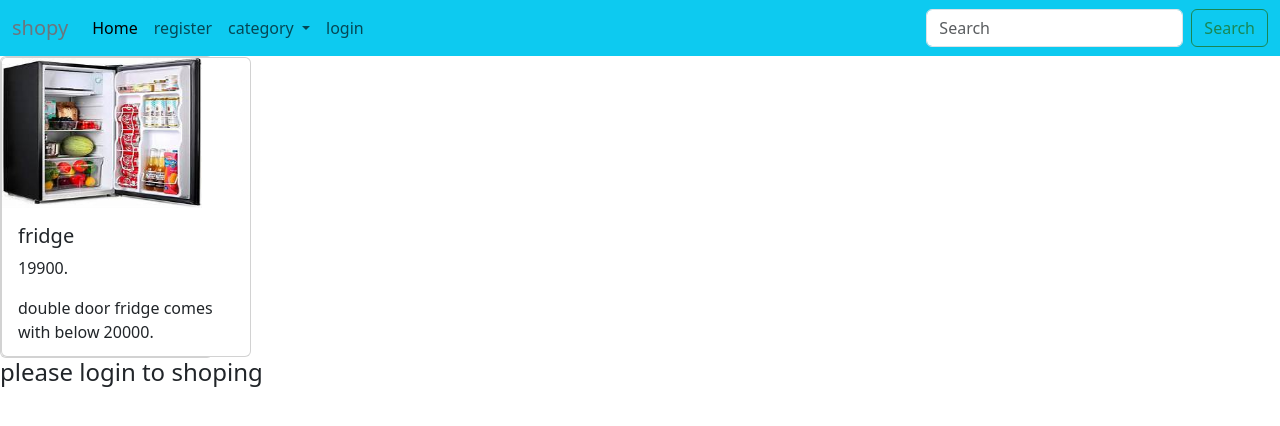
After one commit to Sreeragtv007/shoping-webapp, a Django app: page /product/7/ in a window 1280 px wide. The commit adds this page. Shown: the top 426 px of the page. Run offline with Django 4.2, Linux system fonts and the light colour scheme; data comes from the database, SQL or seed files in the repository; both versions use the stored data as it was after the commit.

Commit message:
id passing sucessfull

```diff
--- a/app1/templates/index.html
+++ b/app1/templates/index.html
@@ -10,6 +10,11 @@
       integrity="sha384-T3c6CoIi6uLrA9TneNEoa7RxnatzjcDSCmG1MXxSR1GAsXEV/Dwwykc2MPK8M2HN"
       crossorigin="anonymous"
     />
+    <style>
+      a{
+        text-decoration: none;
+      }
+    </style>
 
   </head>
   <body><nav class="navbar navbar-expand-lg text-white bg-info">
@@ -26,9 +31,11 @@
           <li class="nav-item">
             <a class="nav-link" href="{% url 'register' %}">register</a>
           </li>
-          <li class="nav-item">
-            <a class="nav-link " aria-disabled="true" href="{% url 'login' %}">login</a>
-          </li>
+
+
+
+
+
           <li class="nav-item dropdown">
             <a class="nav-link dropdown-toggle" href="#" role="button" data-bs-toggle="dropdown" aria-expanded="false">
               category
@@ -55,6 +62,9 @@
 
           <li class="nav-item">
             <a class="nav-link" href=""><h6> welcome  {{user}}</h6></a>
+          </li> {% else %}
+          <li class="nav-item">
+            <a class="nav-link " aria-disabled="true" href="{% url 'login' %}">login</a>
           </li>
 
 
@@ -71,7 +81,7 @@
     </div>
   </nav>
 
-  <div class="pl-3">{% include "messages.html" %}lll</div>
+  <div class="pl-3">{% include "messages.html" %}</div>
 
   {% block product %}
 
@@ -89,14 +99,14 @@
 
 
       <div class="col-sm-6 col-md-4 col-lg-2">
-        <div class="card"><div class="card" style="width: 250px; height: 250px;">
+        <a href="{% url 'productdetails' i.id %}"><div class="card"><div class="card" style="width: 250px; height: 250px;">
           <img src="{{i.image.url}}" class="card-img-top" alt="..." style="height: 150px; width: 200px;">
           <div class="card-body">
             <h5 class="card-title" style="width: auto;">{{i.name}}</h5>
             <p class="card-text">{{i.price}}.</p>
 
           </div>
-        </div></div>
+        </div></div></a>
 
       </div>
       {% endfor %}
--- a/app1/templates/product.html
+++ b/app1/templates/product.html
@@ -11,7 +11,7 @@
   <div class="card"><div class="card" style="width: 250px; height: 250px;">
     <img src="{{i.image.url}}" class="card-img-top" alt="..." style="height: 150px; width: 200px;">
     <div class="card-body">
-      <h5 class="card-title" style="width: auto;">{{i.name}}</h5>
+      <h3 class="card-title" style="width: auto;">{{i.name}}</h3>
       <p class="card-text">{{i.price}}.</p>
 
     </div>
--- /dev/null
+++ b/app1/templates/productdetails.html
@@ -0,0 +1,20 @@
+{% extends "index.html" %}
+{% block content %}
+
+  {% for i in data  %}
+
+
+<div class="col-sm-6 col-md-4 col-lg-2 ">
+    <a href=""><div class="card"><div class="card" style="width: 250px; height: 300px;">
+      <img src="{{i.image.url}}" class="card-img-top" alt="..." style="height: 150px; width: 200px;">
+      <div class="card-body">
+        <h5 class="card-title" style="width: auto;">{{i.name}}</h5>
+        <p class="card-text">{{i.price}}.</p>
+        <p class="card-text">{{i.desc}}.</p>
+
+      </div>
+    </div></div></a>
+
+  </div>
+  {% endfor %}
+{% endblock content %}
--- a/app1/urls.py
+++ b/app1/urls.py
@@ -8,5 +8,6 @@ urlpatterns = [
     path('register/',views.register,name='register'),
     path('login/',views.login_user,name='login'),
     path('logout/',views.logout_user,name='logout'),
+    path('product/<str:pk>/',views.productDetails,name='productdetails')
 
 ]
--- a/app1/views.py
+++ b/app1/views.py
@@ -70,3 +70,10 @@ def login_user(request):
 def logout_user(request):
     logout(request)
     return render(request,'login.html')
+
+def productDetails(request,pk):
+    data=product.objects.filter(id=pk)
+    context={'data':data}
+    print('error')
+
+    return render(request,'productdetails.html',context)
```
Also changed, not shown: db.sqlite3.
